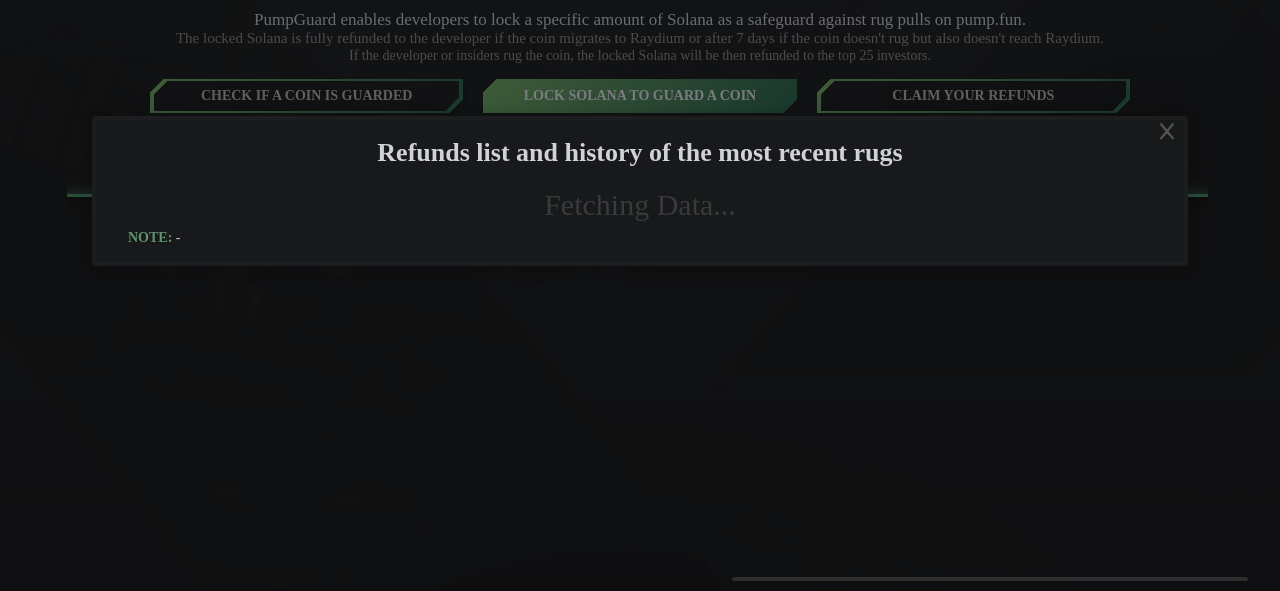
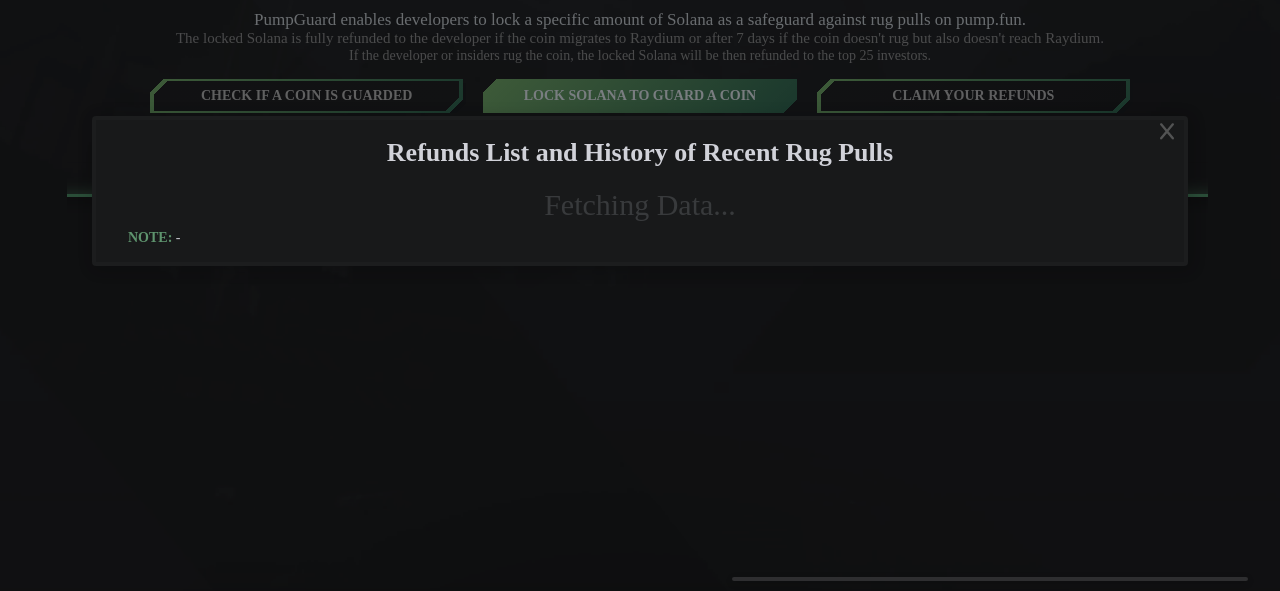
Before and after one commit to TheHodor/PumpGuard, a website: page main/index.html in a window 1280 px wide. Both pictures are taken after a click on the link "Refunds List". Shown: the part 209-800 px from the top of the page. Drawn offline with nearby package versions, Linux system fonts and the light colour scheme; no server answers; a web font is replaced by a local one.

Commit message:
Update index.html

```diff
--- a/main/index.html
+++ b/main/index.html
@@ -666,7 +666,7 @@
         <div class="modal__content" style=" height: auto; max-width: unset;">
             <p
                 style="font-size: 26px;font-weight: 700;color: #edeef6de;margin-top: 2px;text-align: center;margin-bottom: 1px;">
-                Refunds list and history of the most recent rugs</p>
+                Refunds List and History of Recent Rug Pulls</p>
 
 
 
```
